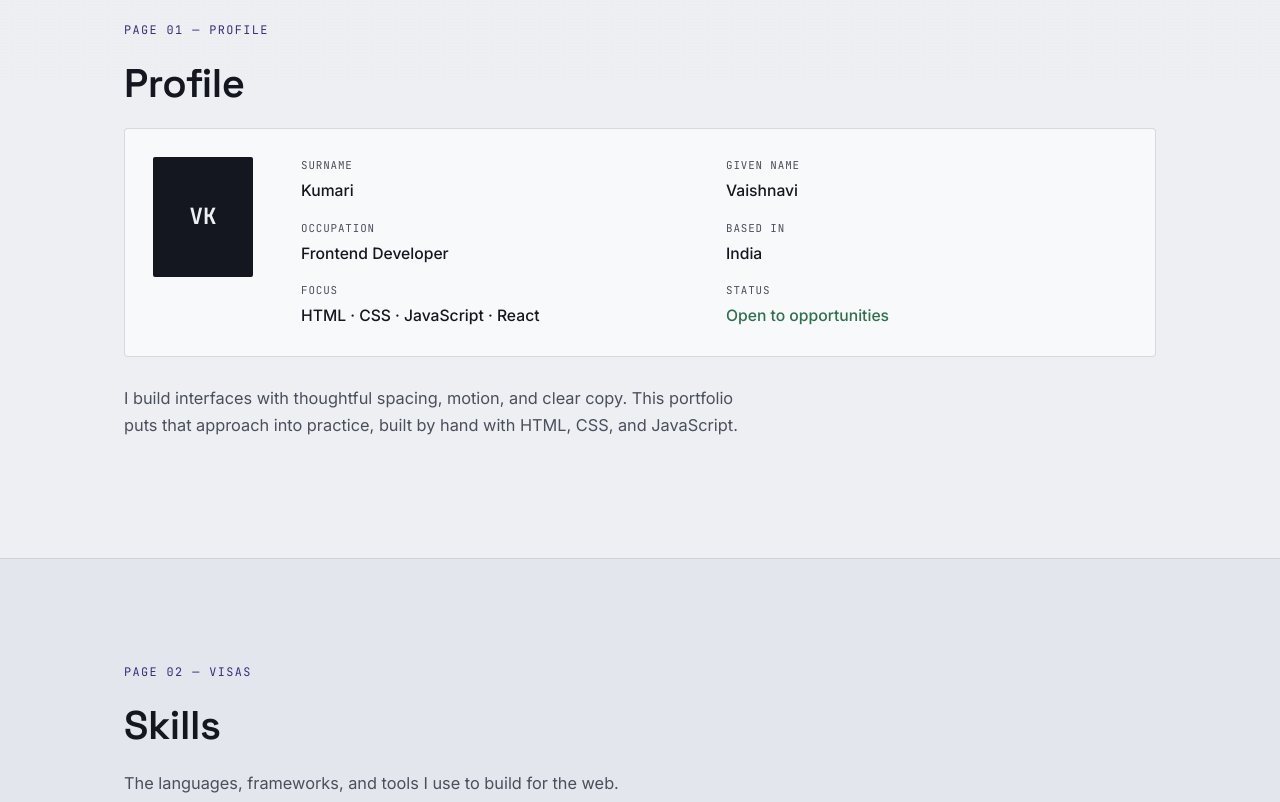
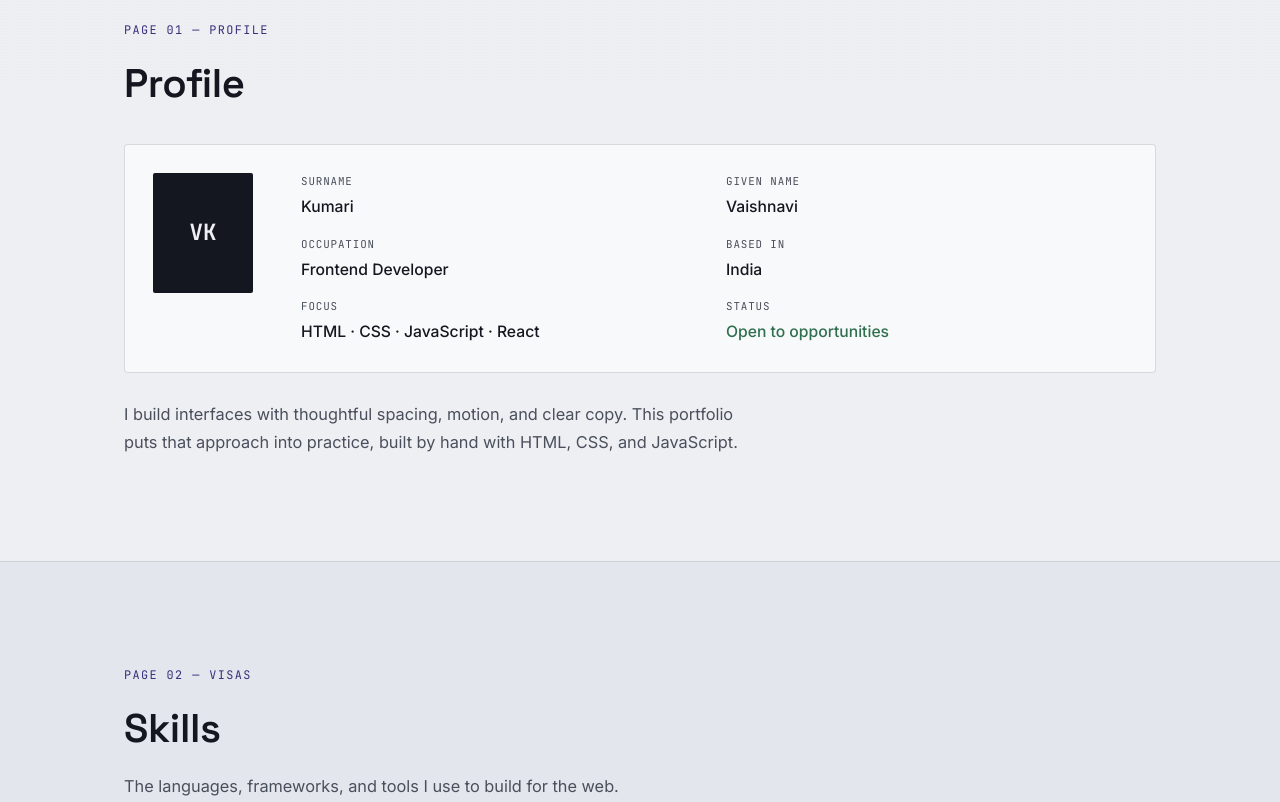
Before and after one commit to vaishnokri/vaishnavi-portfolio, a plain HTML site: page index.html in a window 1280 px wide. Shown: the part 720-1522 px from the top of the page. Drawn offline with Linux system fonts and the light colour scheme.

Commit message:
style(rhythm): standardize section spacing and typography rhythm

```diff
--- a/style.css
+++ b/style.css
@@ -395,6 +395,7 @@ button:focus-visible {
   background: var(--card-bg);
   border: 1px solid var(--line);
   border-radius: var(--radius);
+  margin-top: 28px;
   margin-bottom: 28px;
 }
 
@@ -445,12 +446,15 @@ button:focus-visible {
   max-width: 62ch;
   color: var(--ink-soft);
   font-size: 1.02rem;
+  line-height: 1.7;
+  margin: 0;
 }
 
 /* ============================================
    Skills / Visa list
 ============================================ */
 .visa-group { margin-bottom: 28px; }
+.visa-group:last-child { margin-bottom: 0; }
 .visa-group__title {
   font-family: var(--font-mono);
   font-size: 0.8rem;
```
